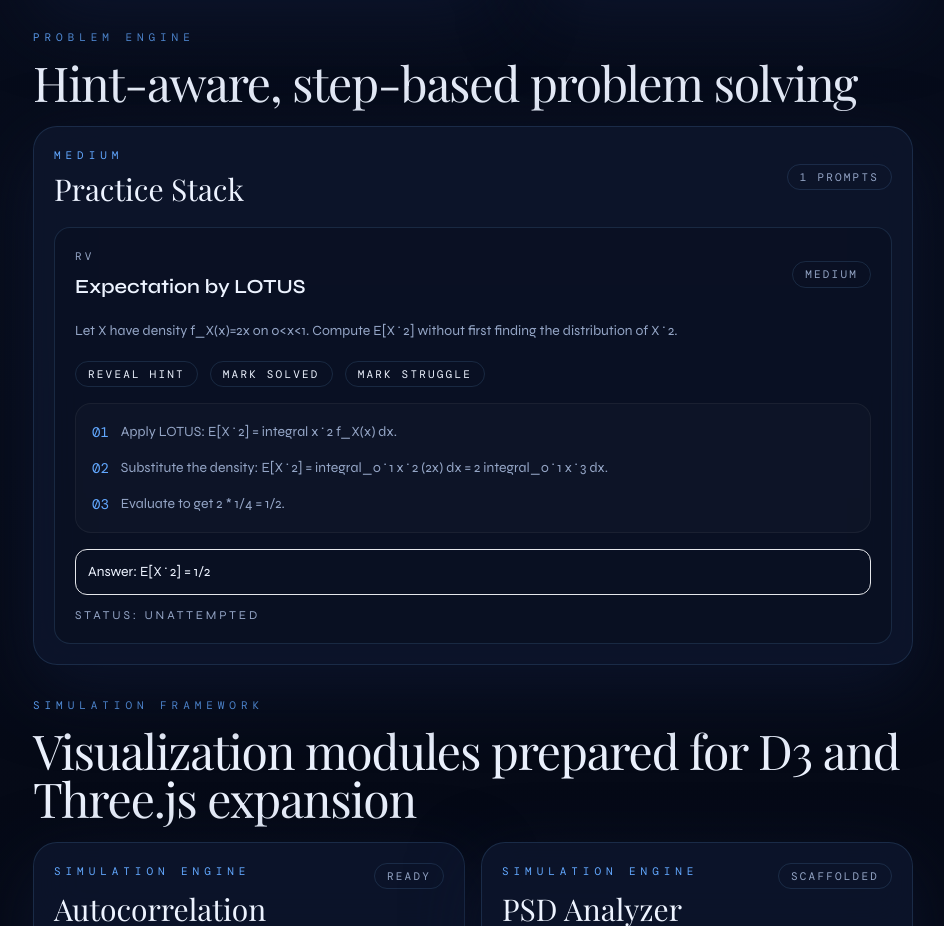
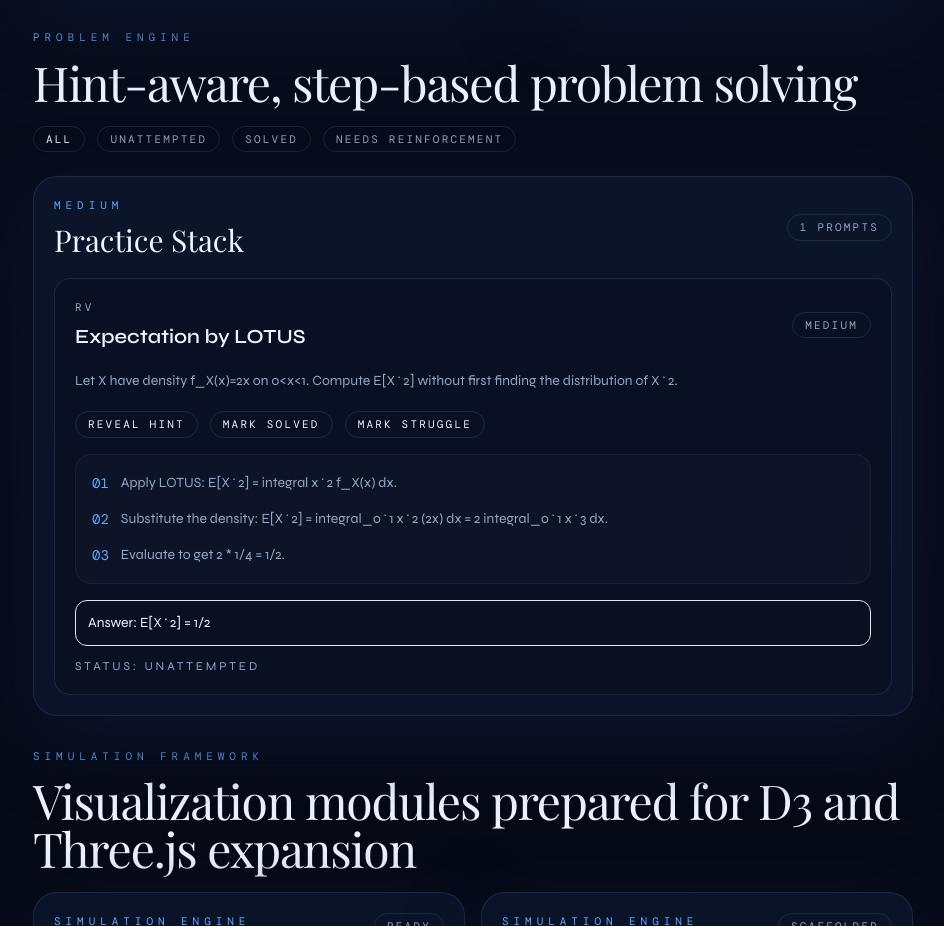
Before and after one commit to someshbharathwaj-ops/Probability, a Next.js app: page / in a window 1280 px wide. Shown: the part 3380-4306 px from the top of the page, without its empty margins (327-1271 px from the left). Built offline with nearby package versions, Linux system fonts and the light colour scheme; a web font is replaced by a local one.

Commit message:
feat(ui): filter problem stacks by outcome

```diff
--- a/src/features/learning/components/learning/problem-engine.tsx
+++ b/src/features/learning/components/learning/problem-engine.tsx
@@ -1,6 +1,6 @@
 "use client";
 
-import { useMemo } from "react";
+import { useMemo, useState } from "react";
 import { Problem } from "@/features/learning/domain/types";
 import { useLearningStore } from "@/features/learning/store";
 export function ProblemEngine({ problems }: { problems: Problem[] }) {
@@ -10,13 +10,34 @@ export function ProblemEngine({ problems }: { problems: Problem[] }) {
   const markProblemSolved = useLearningStore(
     (state) => state.markProblemSolved
   );
+  const [statusFilter, setStatusFilter] = useState<
+    "all" | "unattempted" | "solved" | "needs reinforcement"
+  >("all");
 
   const grouped = useMemo(() => {
-    return problems.reduce<Record<string, Problem[]>>((acc, problem) => {
+    const filteredProblems = problems.filter((problem) => {
+      const solved = solvedProblems[problem.id];
+
+      if (statusFilter === "all") {
+        return true;
+      }
+
+      if (statusFilter === "unattempted") {
+        return solved === undefined;
+      }
+
+      if (statusFilter === "solved") {
+        return solved === true;
+      }
+
+      return solved === false;
+    });
+
+    return filteredProblems.reduce<Record<string, Problem[]>>((acc, problem) => {
       acc[problem.level] = [...(acc[problem.level] ?? []), problem];
       return acc;
     }, {});
-  }, [problems]);
+  }, [problems, solvedProblems, statusFilter]);
 
   if (problems.length === 0) {
     return (
@@ -28,6 +49,19 @@ export function ProblemEngine({ problems }: { problems: Problem[] }) {
 
   return (
     <div className="space-y-6">
+      <div className="flex flex-wrap gap-3">
+        {(["all", "unattempted", "solved", "needs reinforcement"] as const).map(
+          (filter) => (
+            <button
+              key={filter}
+              className={`pill ${statusFilter === filter ? "text-text" : ""}`}
+              onClick={() => setStatusFilter(filter)}
+            >
+              {filter}
+            </button>
+          )
+        )}
+      </div>
       {Object.entries(grouped).map(([level, entries]) => (
         <section
           key={level}
@@ -123,6 +157,11 @@ export function ProblemEngine({ problems }: { problems: Problem[] }) {
           </div>
         </section>
       ))}
+      {Object.keys(grouped).length === 0 ? (
+        <div className="glass-panel rounded-[var(--radius-lg)] p-6 text-sm leading-7 text-textMuted">
+          No problems match the current status filter.
+        </div>
+      ) : null}
     </div>
   );
 }
```
